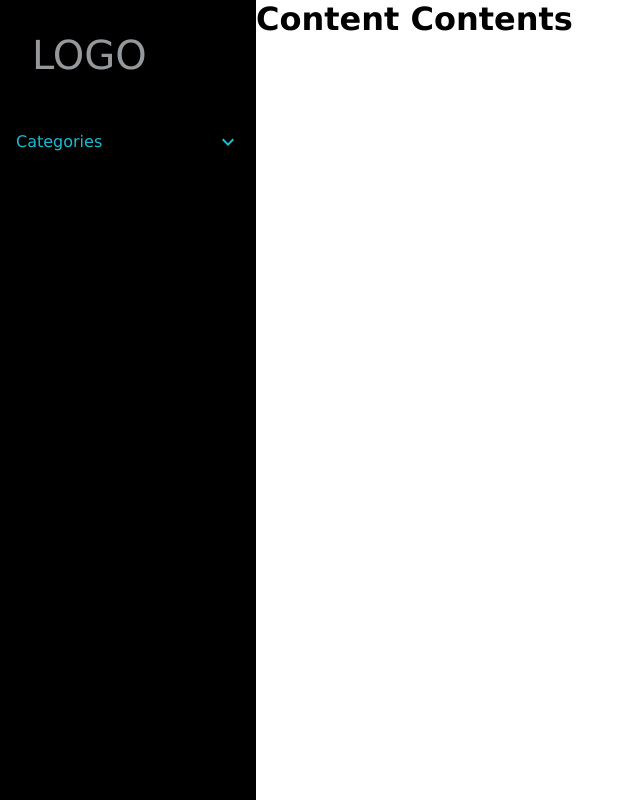
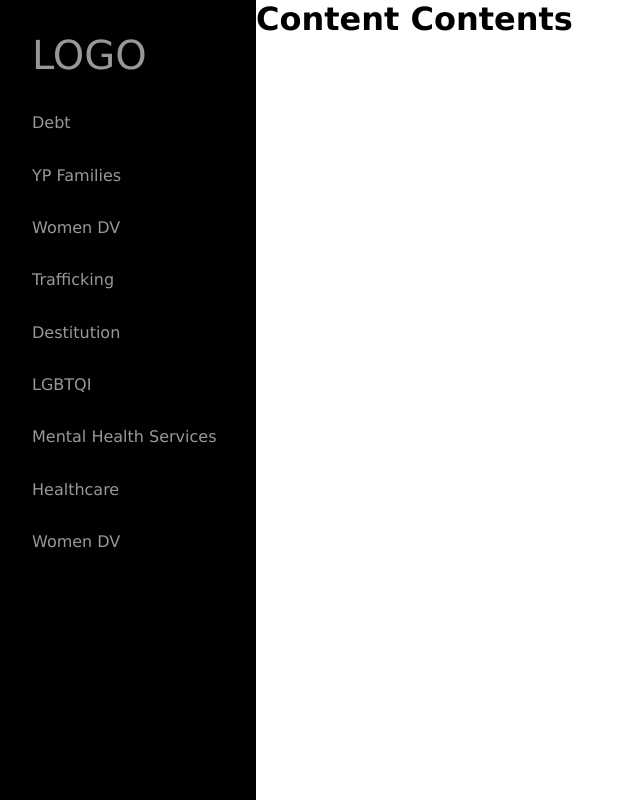
Before and after one commit to wonmaungthein/directory-of-services, a React (Create React App) app in the folder frontend/: page / in a window 1280 px wide. Shown: the whole page, without its empty margins (0-640 px from the left). Built offline with nearby package versions, Linux system fonts and the light colour scheme.

Commit message:
fix linting errors on the frontend

```diff
--- a/frontend/src/Components/Categories/Categories.js
+++ b/frontend/src/Components/Categories/Categories.js
@@ -1,22 +1,10 @@
-import React from 'react';
-import { List, ListItem } from 'material-ui/List';
+import React from "react";
+
 import { Link } from "react-router-dom";
-import './categories.css'
+import "./categories.css";
 
-export default class Categories extends React.Component {
-
-    state = {
-        open: false,
-    };
-
-    render() {
-        return (
-            <div>
-                <List className="categories">
-                    <ListItem className="category"
-                        primaryText="Categories"
-                        initiallyOpen={false}
-                        nestedItems={[
+const Categories = () => (
+  <div className="categories">
     <Link to="/debt">Debt</Link>,
     <Link to="/ypfamilies">YP Families</Link>,
     <Link to="/womendv">Women DV</Link>,
@@ -26,11 +14,7 @@ export default class Categories extends React.Component {
     <Link to="/mentalhealthservices">Mental Health Services</Link>,
     <Link to="/healthcare">Healthcare</Link>,
     <Link to="/womendv">Women DV</Link>
-                        ]}
-                    />
-                </List>
-
   </div>
 );
-    }
-}
+
+export default Categories;
--- a/frontend/src/Components/SideBar/SideBar.js
+++ b/frontend/src/Components/SideBar/SideBar.js
@@ -1,22 +1,15 @@
-import React, { Component } from 'react';
+import React from "react";
 import { Link } from "react-router-dom";
-import Categories from '../Categories/Categories'
-import './side-bar.css'
+import Categories from "../Categories/Categories";
+import "./side-bar.css";
 
-
-class SideBar extends Component {
-
-    render() {
-        return (
-            <nav class="mdc-drawer mdc-drawer--permanent mdc-typography">
-                <div className="logo">
-                    <Link to="/">LOGO</Link>
-                </div>
-                <Categories />
-            </nav>
-        )
-    }
-
-}
+const SideBar = () => (
+  <nav className="mdc-drawer mdc-drawer--permanent mdc-typography">
+    <div className="logo">
+      <Link to="/">LOGO</Link>
+    </div>
+    <Categories />
+  </nav>
+);
 
 export default SideBar;
```
Also changed, not shown: frontend/src/App.js (+8 -11 lines), frontend/src/registerServiceWorker.js (+15 -13 lines). Lines whose indentation alone changed are shown as unchanged.
